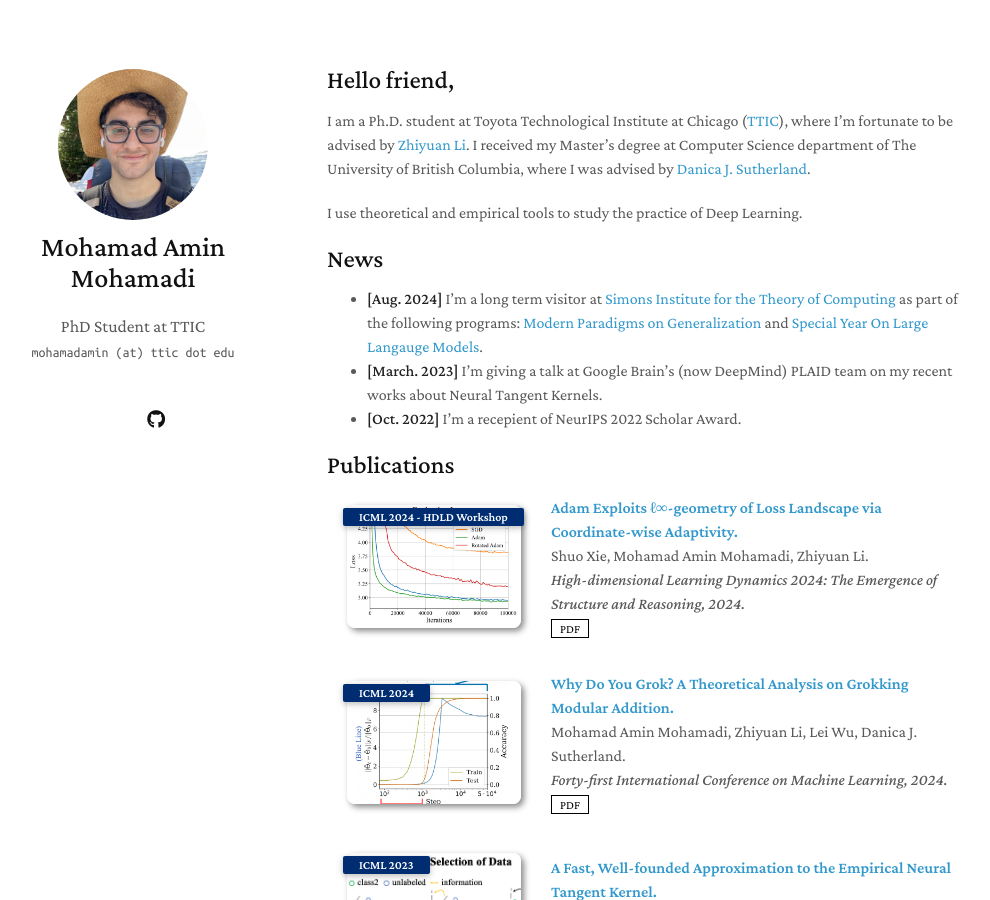
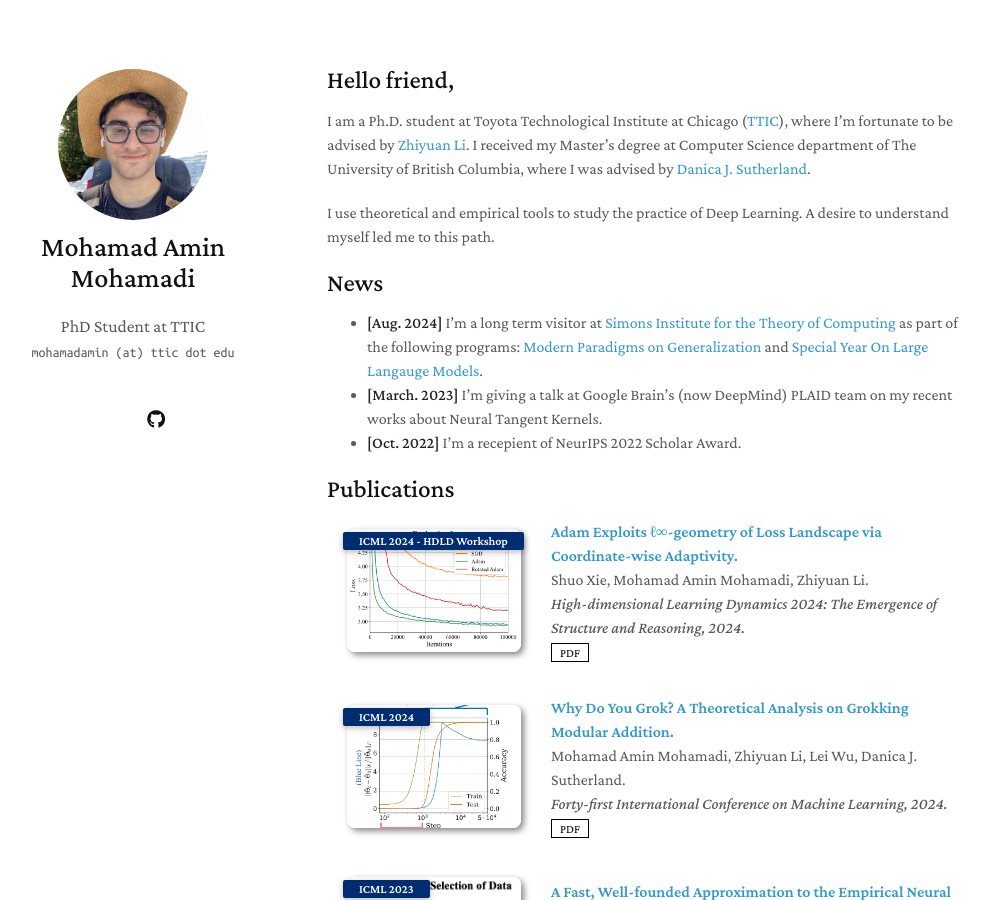
Before and after one commit to mohamad-amin/mohamad-amin.github.io, a Jekyll site: the page built from index.md, in a window 1280 px wide and 900 px high. Shown: the whole window, without its empty margins (143-1133 px from the left). Built offline with Jekyll 4.4.1, drawn with Linux system fonts in a browser that asks for light colours; a style sheet for code colours, icons or effects is not loaded; our own code applies the rules of GitHub Pages for plain Markdown files.

Commit message:
Update index.md

```diff
--- a/index.md
+++ b/index.md
@@ -6,7 +6,7 @@ layout: homepage
 
 I am a Ph.D. student at Toyota Technological Institute at Chicago ([TTIC](https://ttic.edu/)), where I'm fortunate to be advised by [Zhiyuan Li](https://zhiyuanli.ttic.edu/). I received my Master's degree at Computer Science department of The University of British Columbia, where I was advised by [Danica J. Sutherland](https://djsutherland.ml/).
 
-I use theoretical and empirical tools to study the practice of Deep Learning.
+I use theoretical and empirical tools to study the practice of Deep Learning. A desire to understand myself led me to this path.
 
 ## News
 
```
